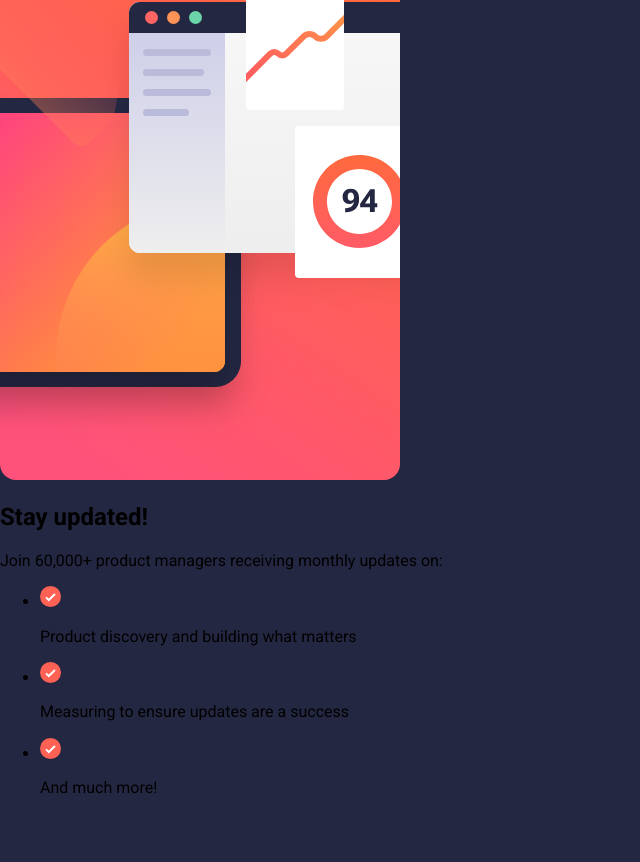
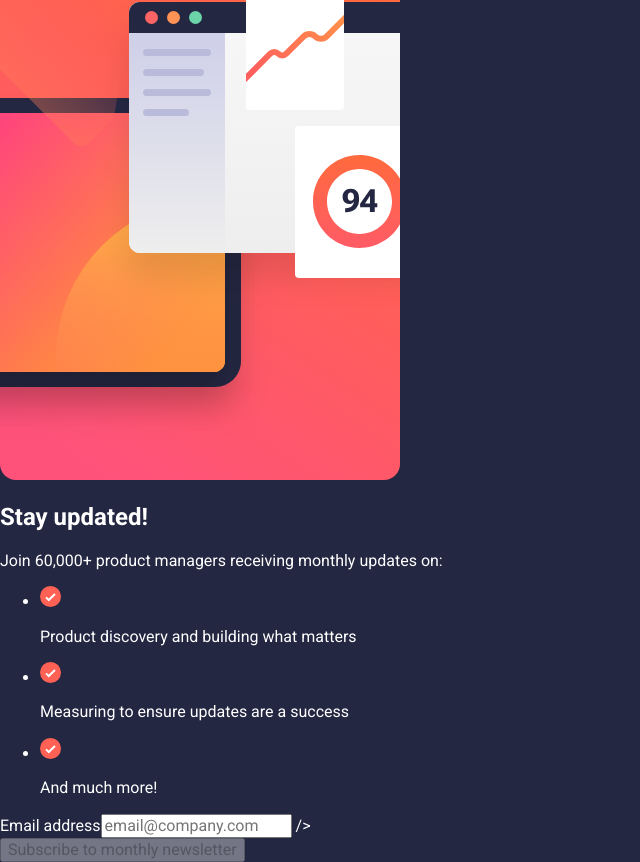
Before and after one commit to gtarrojo/newsletter-signup-angular-component, an Angular app: page / in a window 1280 px wide. Shown: the part 113-975 px from the top of the page, without its empty margins (0-640 px from the left). Before the commit the page ends 927 px from the top, so only its background shows below. Built offline with nearby package versions, Linux system fonts and the light colour scheme.

Commit message:
add email formcontrol and validators

```diff
--- a/src/app/components/form/form.component.html
+++ b/src/app/components/form/form.component.html
@@ -1 +1,22 @@
-<form action=""></form>
+<section>
+  <form>
+    <div>
+      <label for="email">Email address</label>
+      <!-- @if (email.invalid && (email.dirty || email.touched)) {
+      <p>No es valido</p>
+      } -->
+      <input
+        type="email"
+        id="email"
+        placeholder="email@company.com"
+        [formControl]="email"
+      />
+      />
+    </div>
+    <input
+      [disabled]="!email.valid"
+      type="submit"
+      value="Subscribe to monthly newsletter"
+    />
+  </form>
+</section>
--- a/src/app/components/form/form.component.ts
+++ b/src/app/components/form/form.component.ts
@@ -8,5 +8,9 @@ import { FormControl, ReactiveFormsModule, Validators } from "@angular/forms";
   styleUrl: "./form.component.css",
 })
 export class FormComponent {
-  email = new FormControl("", Validators.required);
+  email = new FormControl("", [
+    Validators.required,
+    Validators.email,
+    Validators.minLength(3),
+  ]);
 }
--- a/src/styles.css
+++ b/src/styles.css
@@ -15,4 +15,5 @@ html {
 
 body {
   background-color: var(--color-blue-800);
+  color: white;
 }
```
